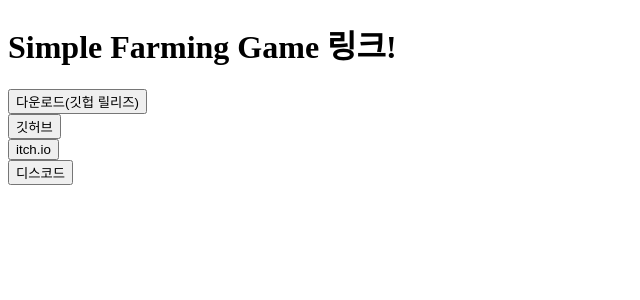
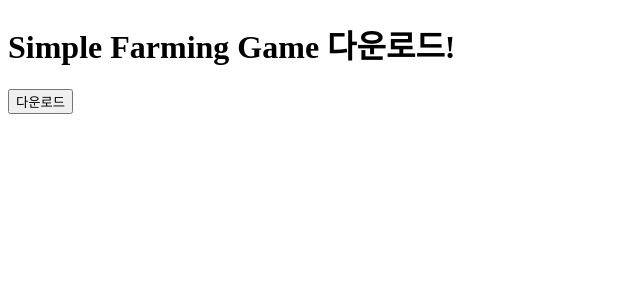
Before and after one commit to newkincode/site, a SvelteKit app: page /sfg in a window 1280 px wide. Shown: the top 300 px of the page, without its empty margins (0-640 px from the left). Built offline with nearby package versions, Linux system fonts and the light colour scheme.

Commit message:
커밋 되돌려보기

```diff
--- a/src/routes/sfg/+page.svelte
+++ b/src/routes/sfg/+page.svelte
@@ -1,13 +1,3 @@
 <title>sfg</title>
-<head>
-    <meta content="newkini dev!" property="og:title" />
-<meta content="sfg페이지입니다." property="og:description" />
-<meta content="https://newkini-dev.com/sfg" property="og:url" />
-<meta content="https://github.com/newkincode/simple_farming_game/blob/main/assets/img/icon-512.png?raw=true" property="og:image" />
-<meta content="#c22a0f" data-react-helmet="true" name="theme-color" />
-</head>
-<h1>Simple Farming Game 링크!</h1>
-<a href="https://github.com/newkincode/simple_farming_game/releases/download/alpha/sfg-v1.1.1-windows.zip"><button>다운로드(깃헙 릴리즈)</button></a><br>
-<a href="https://github.com/newkincode/simple_farming_game"><button>깃허브</button></a><br>
-<a href="https://newkini.itch.io/simple-farming-game"><button>itch.io</button></a><br>
-<a href="https://discord.gg/TpJPpHwSnM"><button>디스코드</button></a><br>
+<h1>Simple Farming Game 다운로드!</h1>
+<a href="https://github.com/newkincode/simple_farming_game/releases/download/alpha/sfg-v1.1.1-windows.zip"><button>다운로드</button></a>
```
